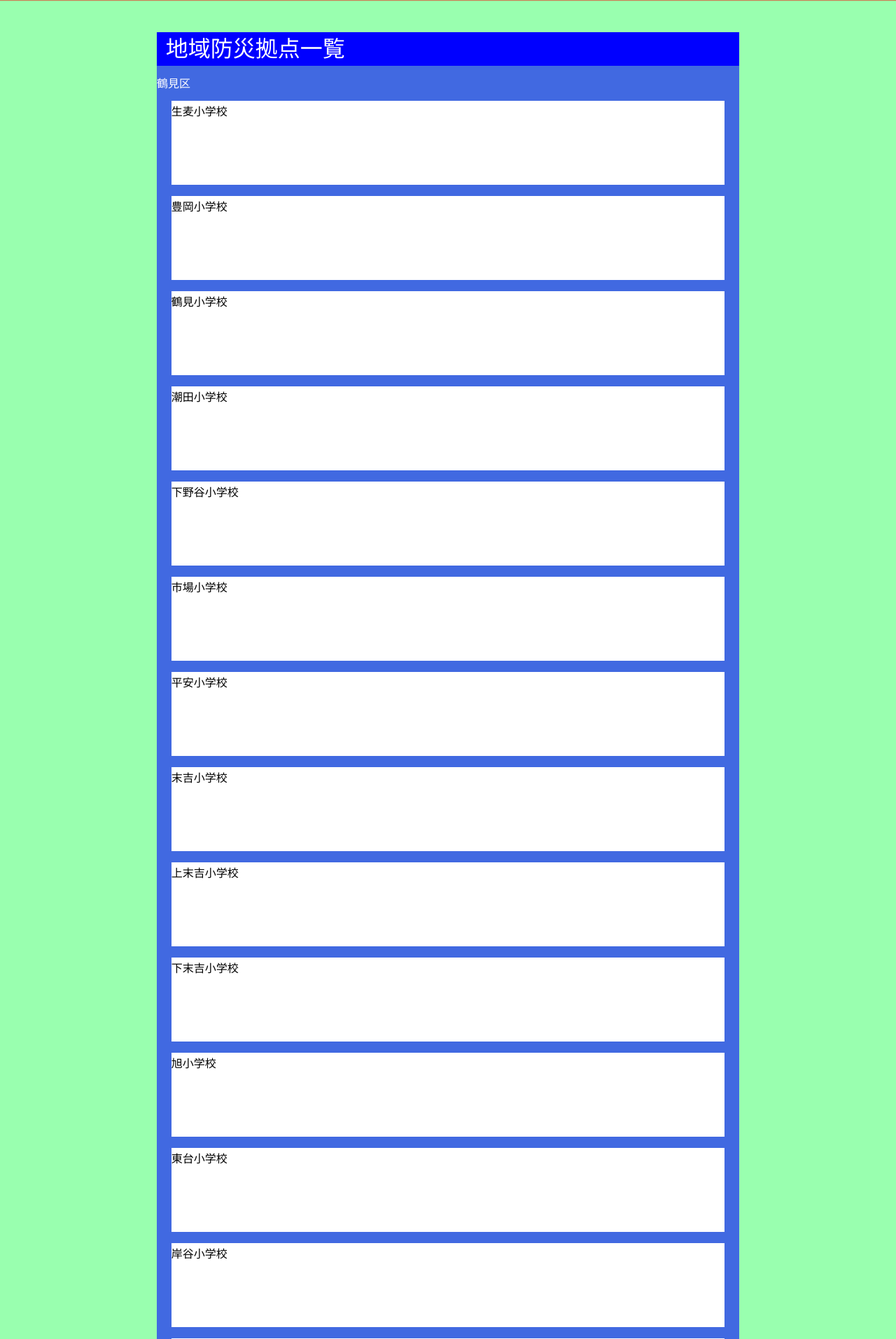
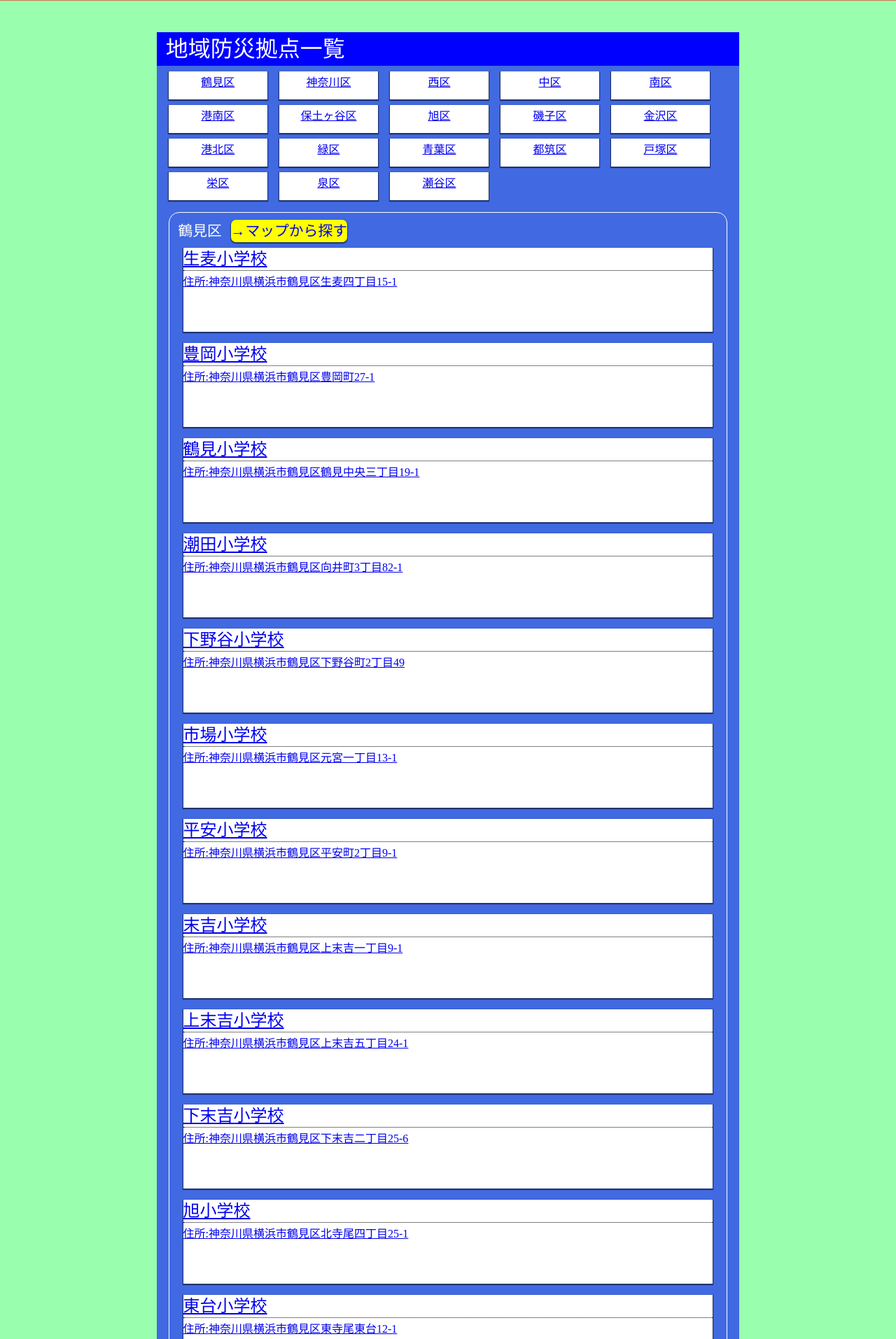
Before and after one commit to blackcatyamato/yokohama, a PHP site: page /region_dp_base_list.php in a window 1280 px wide. Shown: the part 50-1963 px from the top of the page at 70% size. Run offline with PHP 8.4, Linux system fonts and the light colour scheme; data comes from the database, SQL or seed files in the repository.

Commit message:
区リンク追加&CSS調整

```diff
--- a/content/css/style_1.css
+++ b/content/css/style_1.css
@@ -23,19 +23,96 @@ body{
   font-size:200%;
   color:white;
 }
-.base_list h3{
+.ward_link ul{
+	display:flex;
+	flex-direction:row;
+	flex-wrap:wrap;
+}
+.ward_link li{
+	box-shadow:0px 1px 1px 1px rgba(0,0,0,0.5);
+}
+.ward_link a{
+	display:block;
+	width:100%;
+	height:100%;
+	text-align:center;
+}
+#ward_box{
+	border:1px solid white;
+	margin:2%;
+	border-radius:15px 15px 15px 15px/15px 15px 15px 15px;
+}
+.print h3{
+	margin-left:1vw;
   margin-top:10px;
   color:white;
+    font-size:130%;
+  display:flex;
+  flex-direction:row;
 }
-.base_list ul{
+.print h3 a{
+	margin-left:1vw;
+	width:auto;
+	height:auto;
+	background:yellow;
+	text-decoration:none;
+	border-radius:7px 7px 7px 7px/7px 7px 7px 7px;
+	box-shadow:0px 1px 1px 1px rgba(0,0,0,0.5);
+}
+.print ul{
   display:flex;
   flex-direction: column;
   align-items: center;
 }
-.base_list li{
+.print li:first-child{
   background:white;
   width:95%;
   height:15vh;
   margin-top: 1vh;
   margin-bottom:1vh;
 }
+.print li{
+  background:white;
+  width:95%;
+  height:15vh;
+  margin-top: 1vh;
+  margin-bottom:1vh;
+	box-shadow:0px 1px 1px 1px rgba(0,0,0,0.5);
+}
+.print a{
+  display:block;
+  width:100%;
+  height:100%;
+  background:white;
+  font-size:100%;
+}
+.print a .base_name{
+  font-size:150%;
+  background:white;
+  width:100%;
+}
+.print a .base_address{
+  border-top:1px dotted black;
+  font-size:100%;
+  background:white;
+  width:100%;
+}
+
+@media screen and (orientation:landscape){
+	.ward_link li{
+		width:17%;
+		height:5vh;
+		background:white;
+		margin-left:2%;
+		margin-top:1vh;
+	}
+}
+@media screen and (orientation:portrait){
+	.ward_link li{
+		width:45%;
+		height:5vh;
+		background:white;
+		margin-left:3%;
+		margin-top:1vh;
+	}
+}
--- a/print_1.php
+++ b/print_1.php
@@ -1,6 +1,6 @@
 <?php
-  try{
     $path="";
+	$aa = null;
     $dbh = new PDO("sqlite:{$path}content/db/sqlite.db");
 
     /*区の数の算出*/
@@ -11,7 +11,7 @@
 
     /*区ごとに防災拠点を出力*/
     for($i=1;$i<=$wardnumber;$i++){
-      $sql = "SELECT Name,Address,Ward FROM hinanjo WHERE Type = \"地域防災拠点\" AND WardCode=".$i;
+      $sql = "SELECT Name,Address,Ward,WardCode FROM hinanjo WHERE Type = \"地域防災拠点\" AND WardCode=".$i;
 		  $stmt = $dbh->query($sql);
       if($i>=2){
         print("</ul>");
@@ -20,19 +20,25 @@
       while($result = $stmt->fetch(PDO::FETCH_ASSOC)){
         $j++;
         if($j==1){
-          print("<h3>".$result["Ward"]."</h3>");
-          print("<ul>");
-        }
-        print("<li>".$result["Name"]."</li>");
-      }
-      if($i==18){
-        print("</ul>");
+?>
+		<?php if($i>=2){ ?>
+		</ul></div>
+		<?php } ?>
+		<div id="ward_box"><h3 id="<?=$result['WardCode']?>"><?=$result["Ward"]?><a href="map.php?ku=<?=$result['Ward']?>">→マップから探す</a></h3>
+       <ul>
+		<?php } ?>
+		<li>
+			<a href="#">
+				<div class="base_name"><?=$result["Name"]?></div>
+				<div class="base_address">住所:<?=$result["Address"]?></div>
+			</a>
+		</li>
+<?php
+	}
+     if($i==18){
+    	   print("</ul></div>");
       }
     }
-  }catch(PDOException $e){
-		print("Connection failed:".$e->getMessage());
-		die();
-	}
 
-	$dbh = null;
+$dbh = null;
 ?>
--- a/region_dp_base_list.php
+++ b/region_dp_base_list.php
@@ -19,9 +19,33 @@
 				<h2>
 					地域防災拠点一覧
 				</h2>
+				<div class="ward_link">
+				<ul>
+					<li><a href="#1">鶴見区</a></li>
+					<li><a href="#2">神奈川区</a></li>
+					<li><a href="#3">西区</a></li>
+					<li><a href="#4">中区</a></li>
+					<li><a href="#5">南区</a></li>
+					<li><a href="#6">港南区</a></li>
+					<li><a href="#7">保土ヶ谷区</a></li>
+					<li><a href="#8">旭区</a></li>
+					<li><a href="#9">磯子区</a></li>
+					<li><a href="#10">金沢区</a></li>
+					<li><a href="#11">港北区</a></li>
+					<li><a href="#12">緑区</a></li>
+					<li><a href="#13">青葉区</a></li>
+					<li><a href="#14">都筑区</a></li>
+					<li><a href="#15">戸塚区</a></li>
+					<li><a href="#16">栄区</a></li>
+					<li><a href="#17">泉区</a></li>
+					<li><a href="#18">瀬谷区</a></li>
+				</ul>
+				</div>
+				<div class="print">
 				<?php
 					include "print_1.php";
 				 ?>
+				</div>
 			</div>
 		</main>
 	</body>
```
